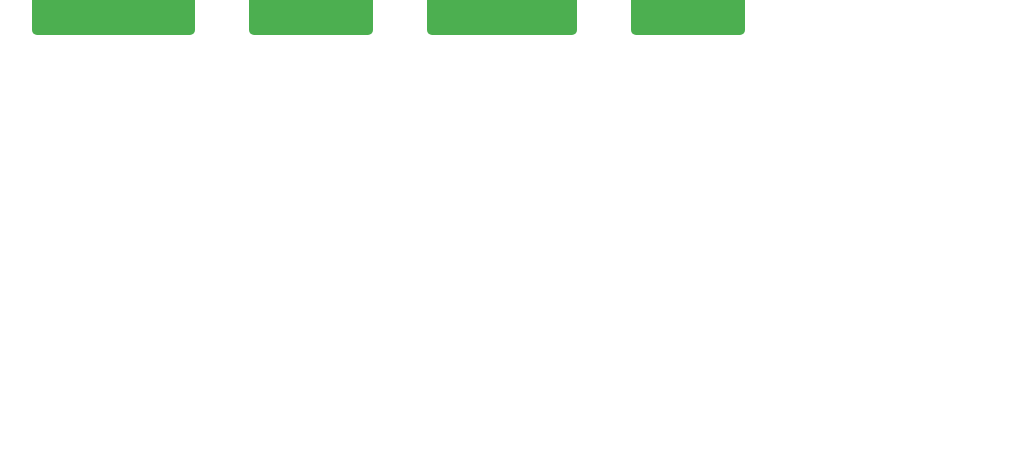
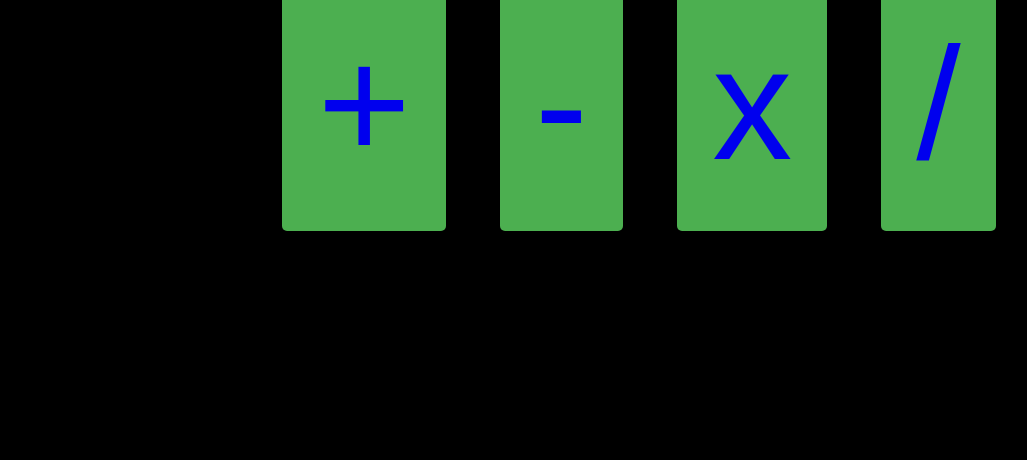
Before and after one commit to AbderahmaneThimbo/Calculatrice, a plain HTML site: page index.html in a window 1280 px wide. Shown: the part 340-800 px from the top of the page, without its empty margins (1-1028 px from the left). Drawn offline with Linux system fonts and the light colour scheme.

Commit message:
Update style.css

```diff
--- a/style.css
+++ b/style.css
@@ -1,4 +1,4 @@
-dbody {
+body {
     min-height: 100vh;
     display: flex;
     justify-content: center;
```
